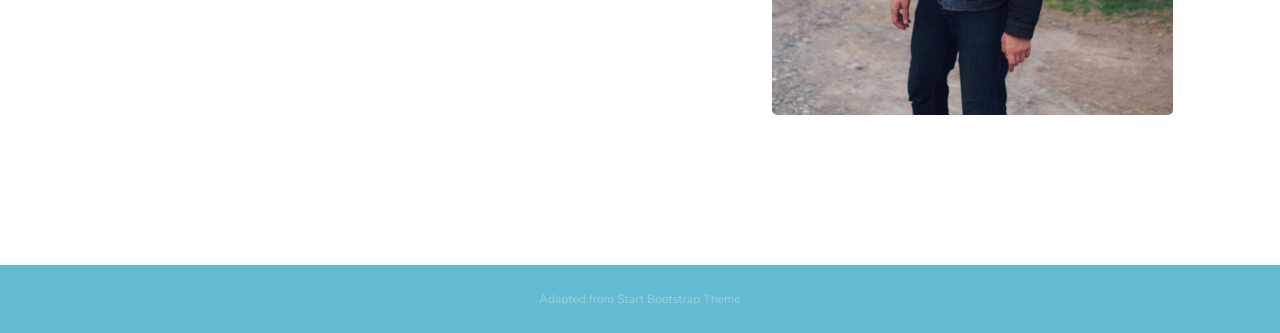
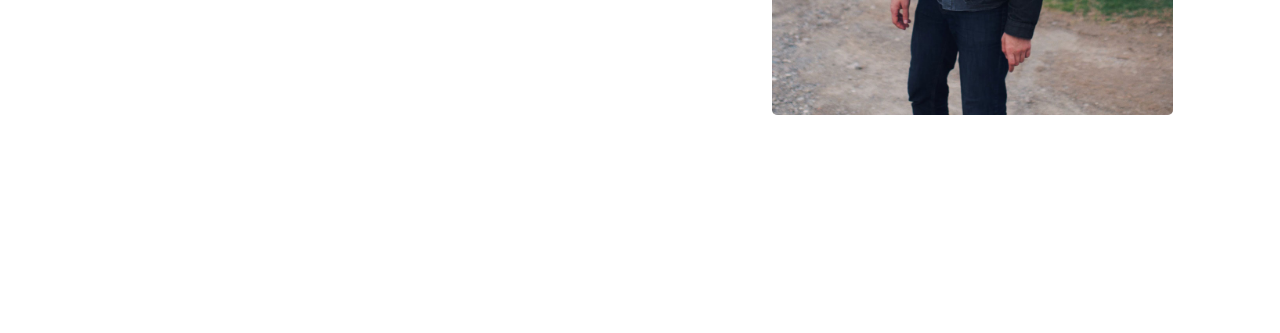
Before and after one commit to mrmitchboyer/mrmitchboyer.github.io, a plain HTML site: page index.html in a window 1280 px wide. Shown: the part 535-868 px from the top of the page. After the commit the page ends 800 px from the top, so only its background shows below. Drawn offline with nearby package versions, Linux system fonts and the light colour scheme.

Commit message:
hides footer

```diff
--- a/css/new-age.css
+++ b/css/new-age.css
@@ -80,7 +80,7 @@ header.masthead {
         max-width: 325px; } }
 
 
-footer {
+/* footer {
   padding: 25px 0;
   text-align: center;
   color: white;
@@ -100,7 +100,7 @@ footer {
       font-size: 12px;
       color: rgba(255, 255, 255, 0.1); }
       footer ul li a:hover, footer ul li a:focus, footer ul li a:active, footer ul li a.active {
-        text-decoration: none; }
+        text-decoration: none; } */
 
 .text-primary {
   color: #818181; }
--- a/index.html
+++ b/index.html
@@ -67,13 +67,13 @@
     </header>
 
 
-    <footer>
+    <!-- <footer>
       <div class="container">
         <a href="https://startbootstrap.com/" target="_blank">
           <p>Adapted from Start Bootstrap Theme</p>
         </a>
       </div>
-    </footer>
+    </footer> -->
 
     <!-- Bootstrap core JavaScript -->
     <script src="vendor/jquery/jquery.min.js"></script>
```
